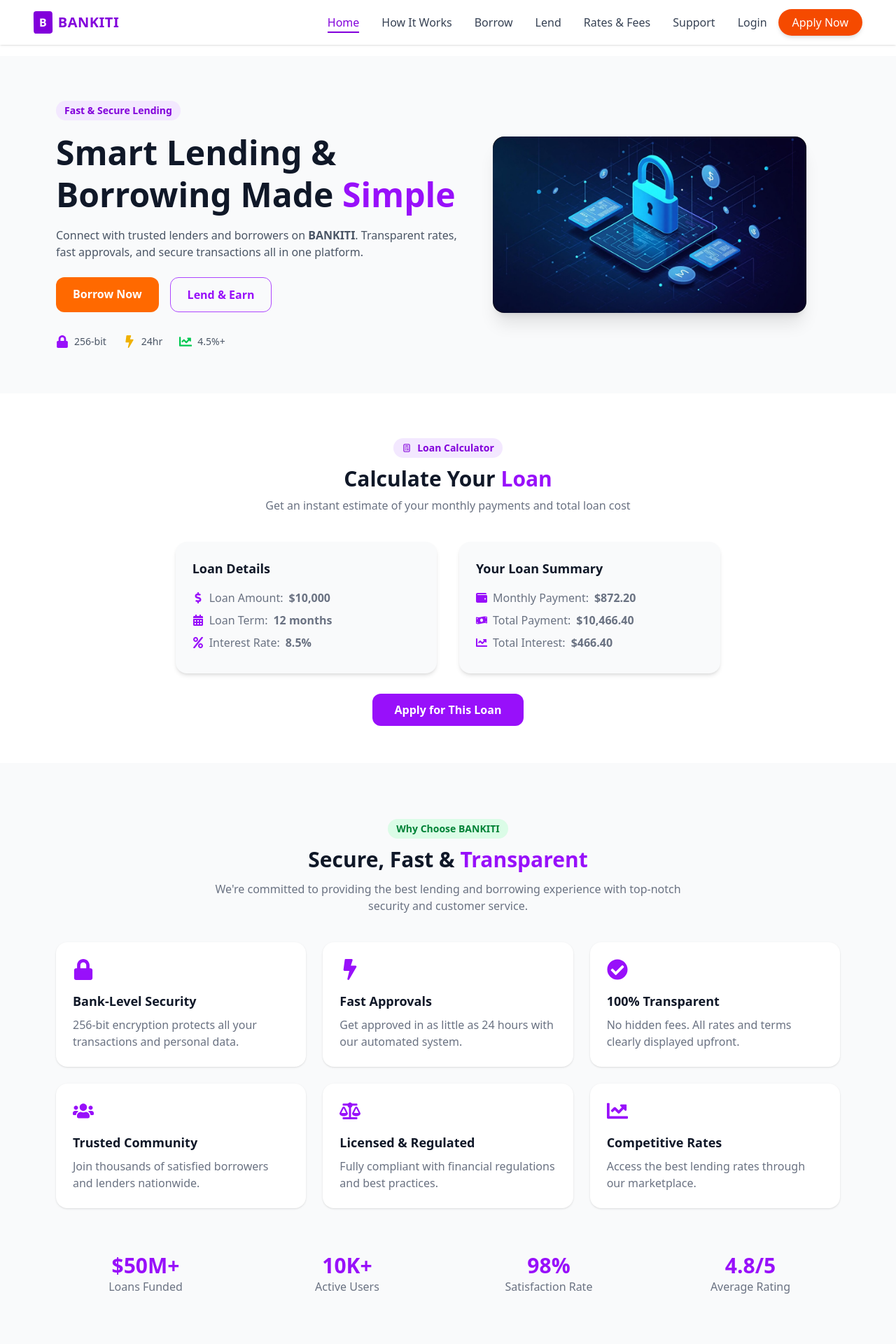
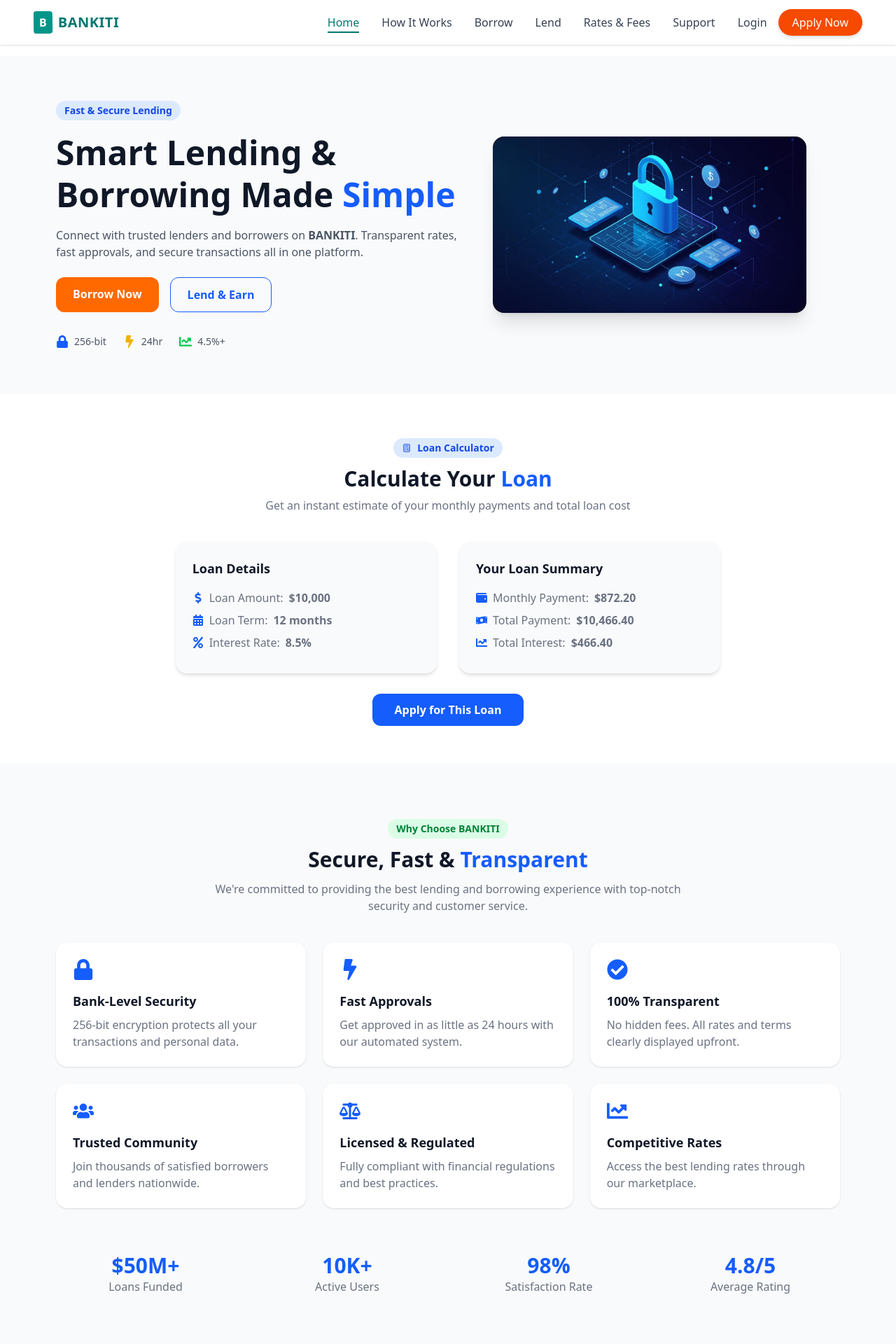
Before and after one commit to BANKITI/Finance-app-frontend-, a React (Vite) app in the folder finance-app/: page / in a window 1280 px wide. Shown: the top 1920 px of the page at 70% size. Built offline with nearby package versions, Linux system fonts and the light colour scheme.

Commit message:
first commit

```diff
--- a/finance-app/src/components/Navbar.tsx
+++ b/finance-app/src/components/Navbar.tsx
@@ -27,11 +27,13 @@ const Navbar: React.FC = () => {
             initial={{ rotate: 0 }}
             animate={{ rotate: 360 }}
             transition={{ duration: 1.2, repeat: Infinity, repeatType: "reverse" }}
-            className="bg-purple-700 text-white font-bold px-2 py-1 rounded"
+            className="bg-teal-600 text-white font-bold px-2 py-1 rounded"
           >
             B
           </motion.div>
-          <span className="text-purple-700 font-extrabold text-xl tracking-wide">BANKITI</span>
+          <span className="text-teal-700 font-extrabold text-xl tracking-wide">
+            BANKITI
+          </span>
         </Link>
 
         {/* Desktop Menu */}
@@ -44,15 +46,15 @@ const Navbar: React.FC = () => {
             >
               <Link
                 to={link.path}
-                className={`relative text-gray-700 hover:text-purple-700 transition font-medium ${
-                  location.pathname === link.path ? "text-purple-700" : ""
+                className={`relative text-gray-700 hover:text-teal-700 transition font-medium ${
+                  location.pathname === link.path ? "text-teal-700" : ""
                 }`}
               >
                 {link.name}
                 {location.pathname === link.path && (
                   <motion.span
                     layoutId="underline"
-                    className="absolute left-0 -bottom-1 w-full h-[2px] bg-purple-700"
+                    className="absolute left-0 -bottom-1 w-full h-[2px] bg-teal-700"
                   />
                 )}
               </Link>
@@ -63,7 +65,7 @@ const Navbar: React.FC = () => {
             <motion.div whileHover={{ scale: 1.1 }}>
               <Link
                 to="/login"
-                className="text-gray-700 hover:text-purple-700 transition font-medium"
+                className="text-gray-700 hover:text-teal-700 transition font-medium"
               >
                 Login
               </Link>
@@ -82,7 +84,7 @@ const Navbar: React.FC = () => {
         {/* Mobile Menu Button */}
         <button
           onClick={toggleMenu}
-          className="md:hidden text-purple-700 focus:outline-none"
+          className="md:hidden text-teal-700 focus:outline-none"
         >
           {isOpen ? <HiX size={30} /> : <HiMenu size={30} />}
         </button>
@@ -104,8 +106,10 @@ const Navbar: React.FC = () => {
                   key={link.path}
                   to={link.path}
                   onClick={toggleMenu}
-                  className={`text-gray-700 hover:text-purple-700 transition ${
-                    location.pathname === link.path ? "font-semibold text-purple-700" : ""
+                  className={`text-gray-700 hover:text-teal-700 transition ${
+                    location.pathname === link.path
+                      ? "font-semibold text-teal-700"
+                      : ""
                   }`}
                 >
                   {link.name}
@@ -114,7 +118,7 @@ const Navbar: React.FC = () => {
               <Link
                 onClick={toggleMenu}
                 to="/login"
-                className="text-gray-700 hover:text-purple-700 transition"
+                className="text-gray-700 hover:text-teal-700 transition"
               >
                 Login
               </Link>
--- a/finance-app/src/pages/Home.tsx
+++ b/finance-app/src/pages/Home.tsx
@@ -12,7 +12,6 @@ import {
   FaUsers,
   FaBalanceScale,
   FaCheckCircle,
-
   FaStar,
 } from "react-icons/fa";
 import { HiOutlineCalculator } from "react-icons/hi";
@@ -28,13 +27,13 @@ const HomePage = () => {
           animate={{ opacity: 1, y: 0 }}
           transition={{ duration: 0.8 }}
         >
-          <div className="text-sm bg-purple-100 text-purple-700 font-semibold inline-block px-3 py-1 rounded-full mb-4">
+          <div className="text-sm bg-blue-100 text-blue-700 font-semibold inline-block px-3 py-1 rounded-full mb-4">
             Fast & Secure Lending
           </div>
 
           <h1 className="text-4xl sm:text-5xl font-bold leading-tight">
             Smart Lending & Borrowing Made{" "}
-            <span className="text-purple-600">Simple</span>
+            <span className="text-blue-600">Simple</span>
           </h1>
 
           <p className="text-gray-600 mt-4">
@@ -51,7 +50,7 @@ const HomePage = () => {
             </Link>
             <Link
               to="/lend"
-              className="border border-purple-500 text-purple-600 hover:bg-purple-600 hover:text-white px-6 py-3 rounded-xl font-semibold transition-all duration-300"
+              className="border border-blue-600 text-blue-600 hover:bg-blue-600 hover:text-white px-6 py-3 rounded-xl font-semibold transition-all duration-300"
             >
               Lend & Earn
             </Link>
@@ -59,7 +58,7 @@ const HomePage = () => {
 
           <div className="flex items-center gap-6 mt-8 text-gray-600 text-sm">
             <div className="flex items-center gap-2">
-              <FaLock className="text-purple-600 text-lg" />
+              <FaLock className="text-blue-600 text-lg" />
               <span>256-bit</span>
             </div>
             <div className="flex items-center gap-2">
@@ -80,7 +79,6 @@ const HomePage = () => {
           animate={{ opacity: 1, scale: 1 }}
           transition={{ duration: 0.8 }}
         >
-          {/* 👉 Replace this with your image path */}
           <img
             src="/image.jpg"
             alt="Loan illustration"
@@ -91,12 +89,12 @@ const HomePage = () => {
 
       {/* LOAN CALCULATOR */}
       <section className="bg-white py-16 px-6 lg:px-20 text-center">
-        <div className="inline-flex items-center bg-purple-100 text-purple-700 px-3 py-1 rounded-full font-semibold text-sm mb-3">
+        <div className="inline-flex items-center bg-blue-100 text-blue-700 px-3 py-1 rounded-full font-semibold text-sm mb-3">
           <HiOutlineCalculator className="mr-2" /> Loan Calculator
         </div>
 
         <h2 className="text-3xl font-bold">
-          Calculate Your <span className="text-purple-600">Loan</span>
+          Calculate Your <span className="text-blue-600">Loan</span>
         </h2>
         <p className="text-gray-500 mt-2">
           Get an instant estimate of your monthly payments and total loan cost
@@ -112,15 +110,15 @@ const HomePage = () => {
           <div className="bg-gray-50 p-6 rounded-2xl shadow-md w-full md:w-1/3 text-left">
             <h3 className="text-lg font-semibold mb-4">Loan Details</h3>
             <p className="text-gray-500 mb-2 flex items-center gap-2">
-              <FaDollarSign className="text-purple-600" />
+              <FaDollarSign className="text-blue-600" />
               Loan Amount: <b>$10,000</b>
             </p>
             <p className="text-gray-500 mb-2 flex items-center gap-2">
-              <FaCalendarAlt className="text-purple-600" />
+              <FaCalendarAlt className="text-blue-600" />
               Loan Term: <b>12 months</b>
             </p>
             <p className="text-gray-500 mb-2 flex items-center gap-2">
-              <FaPercent className="text-purple-600" />
+              <FaPercent className="text-blue-600" />
               Interest Rate: <b>8.5%</b>
             </p>
           </div>
@@ -129,15 +127,15 @@ const HomePage = () => {
           <div className="bg-gray-50 p-6 rounded-2xl shadow-md w-full md:w-1/3 text-left">
             <h3 className="text-lg font-semibold mb-4">Your Loan Summary</h3>
             <p className="text-gray-500 mb-2 flex items-center gap-2">
-              <FaWallet className="text-purple-600" />
+              <FaWallet className="text-blue-600" />
               Monthly Payment: <b>$872.20</b>
             </p>
             <p className="text-gray-500 mb-2 flex items-center gap-2">
-              <FaMoneyBillWave className="text-purple-600" />
+              <FaMoneyBillWave className="text-blue-600" />
               Total Payment: <b>$10,466.40</b>
             </p>
             <p className="text-gray-500 mb-2 flex items-center gap-2">
-              <FaChartLine className="text-purple-600" />
+              <FaChartLine className="text-blue-600" />
               Total Interest: <b>$466.40</b>
             </p>
           </div>
@@ -146,7 +144,7 @@ const HomePage = () => {
         <div className="mt-10">
           <Link
             to="/apply"
-            className="bg-purple-600 hover:bg-purple-700 text-white px-8 py-3 rounded-xl font-semibold transition-all duration-300"
+            className="bg-blue-600 hover:bg-blue-700 text-white px-8 py-3 rounded-xl font-semibold transition-all duration-300"
           >
             Apply for This Loan
           </Link>
@@ -160,13 +158,12 @@ const HomePage = () => {
         </div>
 
         <h2 className="text-3xl font-bold">
-          Secure, Fast & <span className="text-purple-600">Transparent</span>
+          Secure, Fast & <span className="text-blue-600">Transparent</span>
         </h2>
         <p className="text-gray-500 mt-3 max-w-2xl mx-auto">
           We're committed to providing the best lending and borrowing experience with top-notch security and customer service.
         </p>
 
-        {/* Feature Cards */}
         <div className="grid grid-cols-1 sm:grid-cols-2 lg:grid-cols-3 gap-6 mt-10">
           {[
             { icon: <FaLock />, title: "Bank-Level Security", text: "256-bit encryption protects all your transactions and personal data." },
@@ -181,29 +178,28 @@ const HomePage = () => {
               whileHover={{ scale: 1.05 }}
               className="bg-white p-6 rounded-2xl shadow hover:shadow-lg transition-all text-left"
             >
-              <div className="text-purple-600 text-3xl mb-4">{feature.icon}</div>
+              <div className="text-blue-600 text-3xl mb-4">{feature.icon}</div>
               <h3 className="font-semibold text-lg mb-2">{feature.title}</h3>
               <p className="text-gray-500">{feature.text}</p>
             </motion.div>
           ))}
         </div>
 
-        {/* Stats */}
         <div className="grid grid-cols-2 sm:grid-cols-4 gap-8 mt-16 text-center">
           <div>
-            <h3 className="text-3xl font-bold text-purple-600">$50M+</h3>
+            <h3 className="text-3xl font-bold text-blue-600">$50M+</h3>
             <p className="text-gray-500">Loans Funded</p>
           </div>
           <div>
-            <h3 className="text-3xl font-bold text-purple-600">10K+</h3>
+            <h3 className="text-3xl font-bold text-blue-600">10K+</h3>
             <p className="text-gray-500">Active Users</p>
           </div>
           <div>
-            <h3 className="text-3xl font-bold text-purple-600">98%</h3>
+            <h3 className="text-3xl font-bold text-blue-600">98%</h3>
             <p className="text-gray-500">Satisfaction Rate</p>
           </div>
           <div>
-            <h3 className="text-3xl font-bold text-purple-600">4.8/5</h3>
+            <h3 className="text-3xl font-bold text-blue-600">4.8/5</h3>
             <p className="text-gray-500">Average Rating</p>
           </div>
         </div>
@@ -212,17 +208,16 @@ const HomePage = () => {
       {/* TESTIMONIALS SECTION */}
       <section className="bg-white py-20 px-6 lg:px-20 text-center">
         <div className="inline-flex items-center bg-orange-100 text-orange-700 px-3 py-1 rounded-full font-semibold text-sm mb-3">
-          <FaStar/> Testimonials
+          <FaStar /> Testimonials
         </div>
 
         <h2 className="text-3xl font-bold">
-          What Our <span className="text-purple-600">Users Say</span>
+          What Our <span className="text-blue-600">Users Say</span>
         </h2>
         <p className="text-gray-500 mt-3 max-w-2xl mx-auto">
           Join thousands of satisfied users who trust BANKITI for their lending and borrowing needs.
         </p>
 
-        {/* Testimonial Cards */}
         <div className="grid grid-cols-1 md:grid-cols-3 gap-6 mt-10">
           {[
             {
@@ -256,7 +251,7 @@ const HomePage = () => {
               </div>
               <p className="text-gray-700 mb-4">{user.text}</p>
               <div className="flex items-center gap-3">
-                <div className="bg-purple-600 text-white font-bold rounded-full w-10 h-10 flex items-center justify-center">
+                <div className="bg-blue-600 text-white font-bold rounded-full w-10 h-10 flex items-center justify-center">
                   {user.initials}
                 </div>
                 <div>
```
Also changed, not shown: finance-app/src/pages/Footer.tsx (+56 -21 lines).
